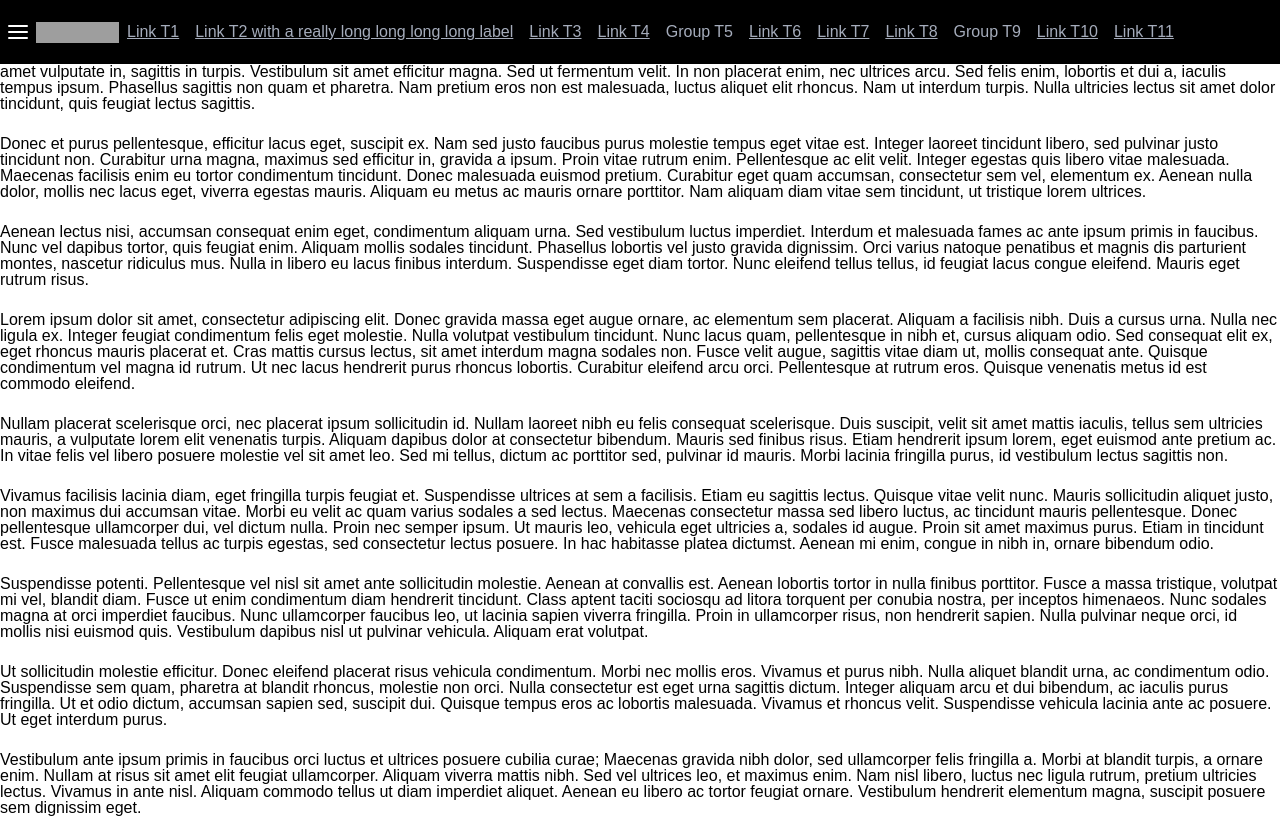
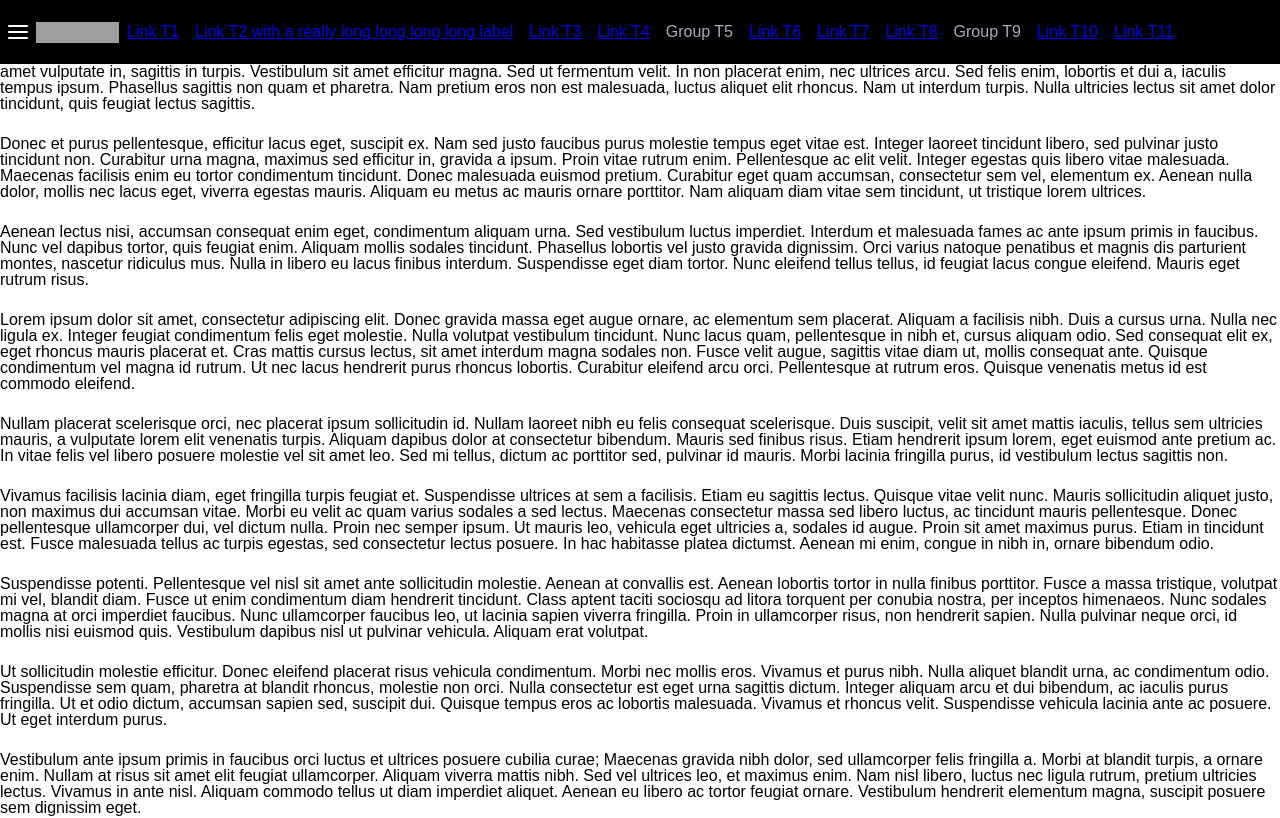
Before and after one commit to thomaskokholm/multipane-sidebar-menu, a React (Create React App) app: page / in a window 1280 px wide. Shown: the top 818 px of the page. Built offline with nearby package versions, Linux system fonts and the light colour scheme; grey boxes are pictures that could not be loaded.

Commit message:
3 files modified

```diff
--- a/global-menu-sidebar-pane.tsx
+++ b/global-menu-sidebar-pane.tsx
@@ -62,10 +62,23 @@ export default function GlobalMenuSidebarPane({
     children?: React.ReactNode;
   }) => {
     return (
-      <li key={idx}>
+      <li
+        key={idx}
+        className={`${css`
+      background-color: ${theme?.background};
+    `}`}
+      >
         {item.entryType === 'link' && (
-          <div className="link">
-            <a href={item.url} className="link__label">
+          <div className={`link`}>
+            <a
+              href={item.url}
+              className={`link__label ${css`
+          color: ${theme?.textColor};
+          &:hover {
+            color: ${theme?.focusTextColor};
+          }
+        `}`}
+            >
               {item.label}
             </a>
           </div>
@@ -73,8 +86,10 @@ export default function GlobalMenuSidebarPane({
         {item.entryType === 'group' && (
           <div
             className={`group cursor-pointer ${css`
-            background-color: ${theme?.background};
             color: ${theme?.textColor};
+            &:hover {
+              color: ${theme?.focusTextColor};
+            }
           `}`}
             onClick={() => {
               setPaneActive(level, item.id);
@@ -107,9 +122,6 @@ export default function GlobalMenuSidebarPane({
   }) => {
     return (
       <div
-        /* className={`GlobalMenuSidebarPane ${className} ${
-          windowSize.width && windowSize.width >= 1024 ? 'expandable' : ''
-        } `} */
         className={`GlobalMenuSidebarPane ${className} ${
           windowSize.width && windowSize.width >= 1024 ? 'expandable' : ''
         } ${css`
@@ -139,13 +151,13 @@ export default function GlobalMenuSidebarPane({
               key={'A' + i}
               idx={'A' + i}
               level={1}
-              theme={firstItem.theme}
+              theme={firstItem.theme ?? theme}
             >
               <Pane
                 key={'A' + i}
                 idx={'A' + i}
                 className="GlobalMenuSidebarSecondPane"
-                theme={firstItem.theme}
+                theme={firstItem.theme ?? theme}
                 expanded={
                   secondPaneActiveItem && secondPaneActiveItem === firstItem.id
                 }
@@ -153,12 +165,17 @@ export default function GlobalMenuSidebarPane({
                 {firstItem.items &&
                   firstItem.items.map((secondItem, j) => {
                     return (
-                      <PaneItem item={secondItem} idx={'B' + j} level={2}>
+                      <PaneItem
+                        item={secondItem}
+                        idx={'B' + j}
+                        level={2}
+                        theme={secondItem.theme ?? firstItem.theme ?? theme}
+                      >
                         <Pane
                           key={'B' + j}
                           idx={'B' + j}
                           className="GlobalMenuSidebarThirdPane"
-                          theme={secondItem.theme}
+                          theme={secondItem.theme ?? firstItem.theme ?? theme}
                           expanded={
                             thirdPaneActiveItem &&
                             thirdPaneActiveItem === secondItem.id
@@ -172,6 +189,12 @@ export default function GlobalMenuSidebarPane({
                                   item={thirdItem}
                                   idx={'C' + k}
                                   level={3}
+                                  theme={
+                                    thirdItem.theme ??
+                                    secondItem.theme ??
+                                    firstItem.theme ??
+                                    theme
+                                  }
                                 />
                               );
                             })}
--- a/global-menu.tsx
+++ b/global-menu.tsx
@@ -11,7 +11,7 @@ export default function GlobalMenu() {
     topNav: {
       theme: {
         background: '#0a71b4',
-        textColor: '#cccccc',
+        textColor: '#A5ACBB',
         focusTextColor: '#ffffff',
         primary: '#3b8dc3',
         secondary: '#0a71b4',
@@ -35,7 +35,7 @@ export default function GlobalMenu() {
           label: 'Group T5',
           theme: {
             background: '#0a71b4',
-            textColor: '#cccccc',
+            textColor: '#A5ACBB',
             focusTextColor: '#ffffff',
             primary: '#3b8dc3',
             secondary: '#0a71b4',
@@ -70,7 +70,7 @@ export default function GlobalMenu() {
           label: 'Group T9',
           theme: {
             background: '#0a71b4',
-            textColor: '#cccccc',
+            textColor: '#A5ACBB',
             focusTextColor: '#ffffff',
             primary: '#3b8dc3',
             secondary: '#0a71b4',
@@ -104,7 +104,7 @@ export default function GlobalMenu() {
     bottomNav: {
       theme: {
         background: '#0a71b4',
-        textColor: '#cccccc',
+        textColor: '#A5ACBB',
         focusTextColor: '#ffffff',
         primary: '#3b8dc3',
         secondary: '#0a71b4',
@@ -124,8 +124,8 @@ export default function GlobalMenu() {
     burgerMenu: {
       theme: {
         background: '#03122B',
-        textColor: '#cccccc',
-        focusTextColor: '#ffffff',
+        textColor: 'lime',
+        focusTextColor: 'blue',
         primary: '#3b8dc3',
         secondary: '#0a71b4',
       },
@@ -180,7 +180,7 @@ export default function GlobalMenu() {
           label: 'Group A7',
           theme: {
             background: '#0a71b4',
-            textColor: '#cccccc',
+            textColor: '#9bd7ff',
             focusTextColor: '#ffffff',
             primary: '#3b8dc3',
             secondary: '#0a71b4',
@@ -195,7 +195,7 @@ export default function GlobalMenu() {
               label: 'Group B5',
               theme: {
                 background: '#0a71b4',
-                textColor: '#cccccc',
+                textColor: '#9bd7ff',
                 focusTextColor: '#ffffff',
                 primary: '#3b8dc3',
                 secondary: '#0a71b4',
@@ -214,7 +214,7 @@ export default function GlobalMenu() {
           label: 'Group A9',
           theme: {
             background: '#03122B',
-            textColor: '#cccccc',
+            textColor: '#A5ACBB',
             focusTextColor: '#ffffff',
             primary: '#3b8dc3',
             secondary: '#0a71b4',
@@ -232,7 +232,7 @@ export default function GlobalMenu() {
           label: 'Group A10',
           theme: {
             background: '#03122B',
-            textColor: '#cccccc',
+            textColor: '#A5ACBB',
             focusTextColor: '#ffffff',
             primary: '#3b8dc3',
             secondary: '#0a71b4',
--- a/style.scss
+++ b/style.scss
@@ -140,7 +140,7 @@ body {
   height: 48px;
 }
 .GlobalMenuSidebarPane {
-  background-color: #000;
+  //background-color: #000;
   position: fixed;
   top: 56px;
   left: 0;
@@ -176,19 +176,11 @@ body {
     display: flex;
     flex-direction: row;
     flex-wrap: nowrap;
-    color: inherit;
     line-height: 48px;
-    &:hover {
-      color: #ffffff;
-    }
   }
   .link {
     overflow: hidden;
     &__label {
-      color: inherit;
-      &:hover {
-        color: #ffffff;
-      }
       width: 100%;
       margin-right: 24px;
     }
@@ -281,17 +273,14 @@ body {
   .group {
     color: #a5acbb;
     white-space: nowrap;
-    &:hover {
-      color: #ffffff;
-    }
     margin-left: 8px;
     margin-right: 8px;
   }
-  .link {
+  /* .link {
     a {
       color: inherit;
     }
-  }
+  } */
 
   .quick-links {
   }
@@ -307,17 +296,17 @@ body {
     overflow-x: auto;
     overflow-y: hidden;
     .link {
-      color: #f3b2ff;
+      //color: #f3b2ff;
 
       line-height: 40px;
       a {
-        color: inherit;
+        //color: inherit;
         text-overflow: ellipsis;
         white-space: nowrap;
       }
-      &:hover {
+      /* &:hover {
         color: #ffffff;
-      }
+      } */
     }
   }
 
@@ -355,10 +344,10 @@ body {
 
   .link {
     min-width: 75px; // 375px (min supported width of viewport devided by 5 items = 75px
-    color: #a5acbb;
+    /* color: #a5acbb;
     &:hover {
       color: #ffffff;
-    }
+    } */
   }
 }
 
```
